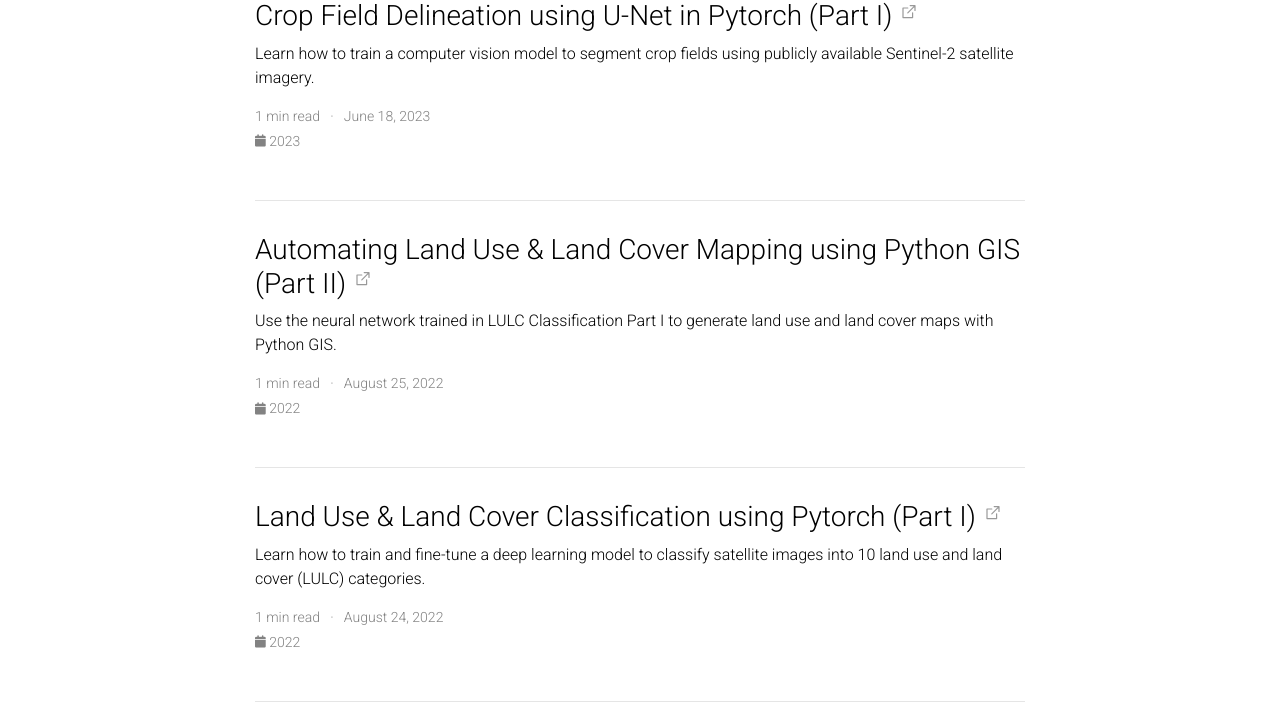
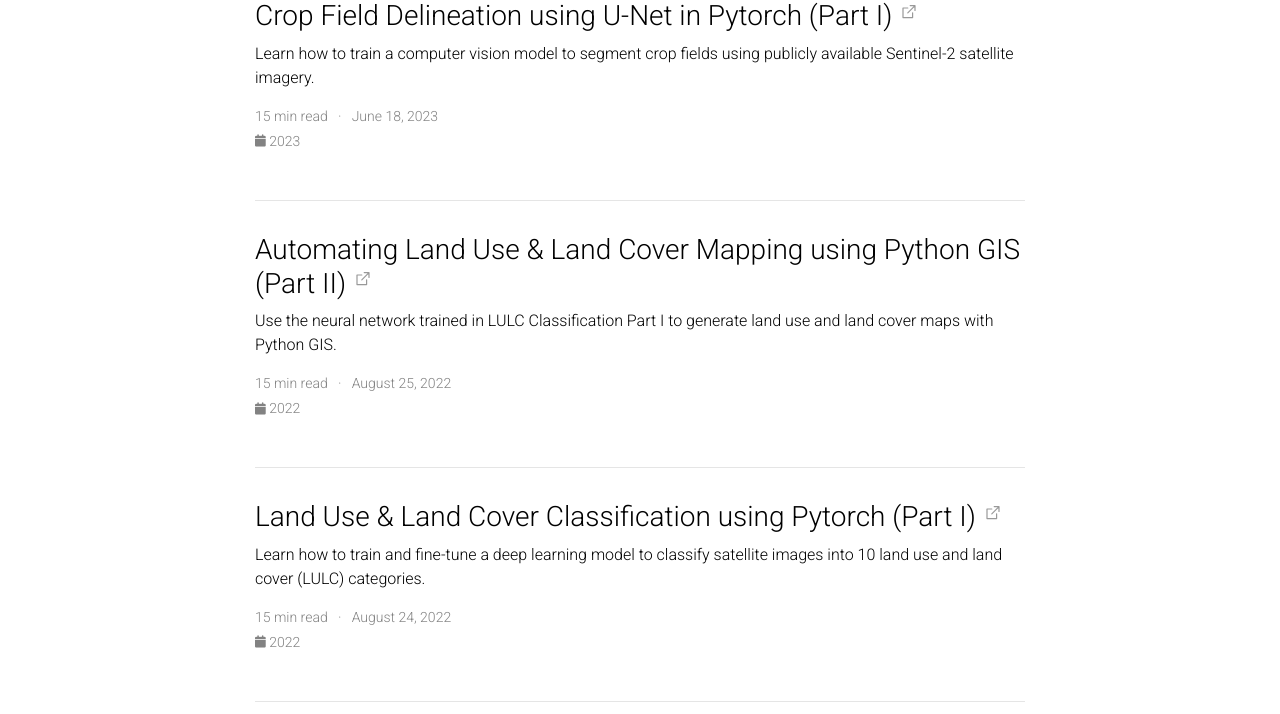
Before and after one commit to issa-tingzon/issa-tingzon.github.io, a Jekyll site: the page built from blog/index.html, in a window 1280 px wide and 1270 px high. Shown: the part 458-1172 px from the top of the window. Built offline with Jekyll 4.4.1, drawn with Linux system fonts in a browser that asks for light colours; the list of posts is cut into pages by our own code; comment, search, counter and statistics services are not loaded; a style sheet for code colours, icons or effects is not loaded.

Commit message:
Update read_time

```diff
--- a/blog/index.html
+++ b/blog/index.html
@@ -42,12 +42,12 @@ pagination:
 
   <ul class="post-list">
     {% for post in paginator.posts %}
-
     {% if post.external_source == blank %}
       {% assign read_time = post.content | number_of_words | divided_by: 180 | plus: 1 %}
     {% else %}
       {% assign read_time = post.feed_content | strip_html | number_of_words | divided_by: 180 | plus: 1 %}
     {% endif %}
+    {% assign read_time = post.read_time %}
     {% assign year = post.date | date: "%Y" %}
     {% assign tags = post.tags | join: "" %}
     {% assign categories = post.categories | join: "" %}
```
Also changed, not shown: _posts/2022-08-24-LULC-part-1-tutorial.md (+1 -0 lines), _posts/2022-08-25-LULC-part-2-tutorial.md (+1 -0 lines), _posts/2023-06-18-crop-field-part-1-tutorial .md (+1 -0 lines).
